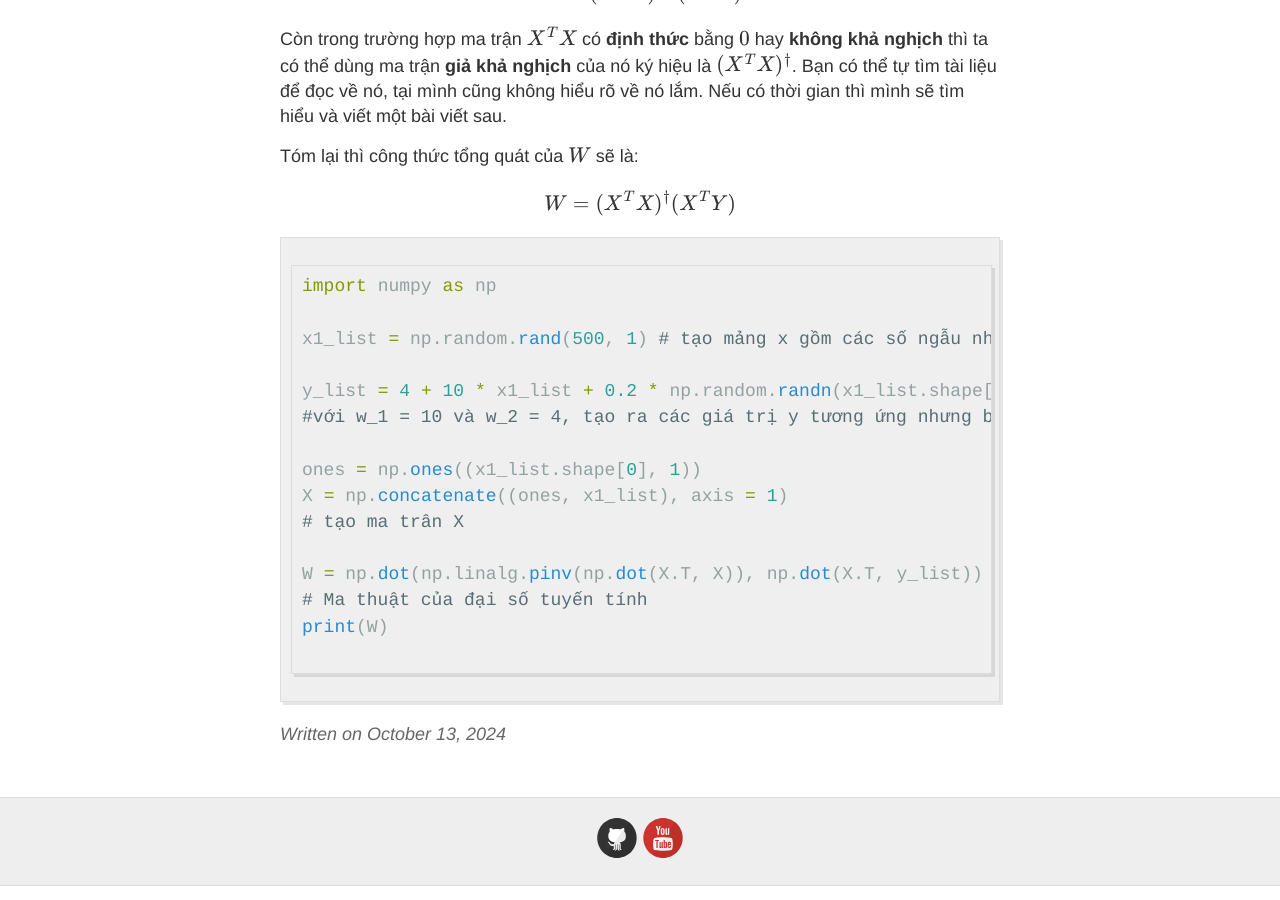
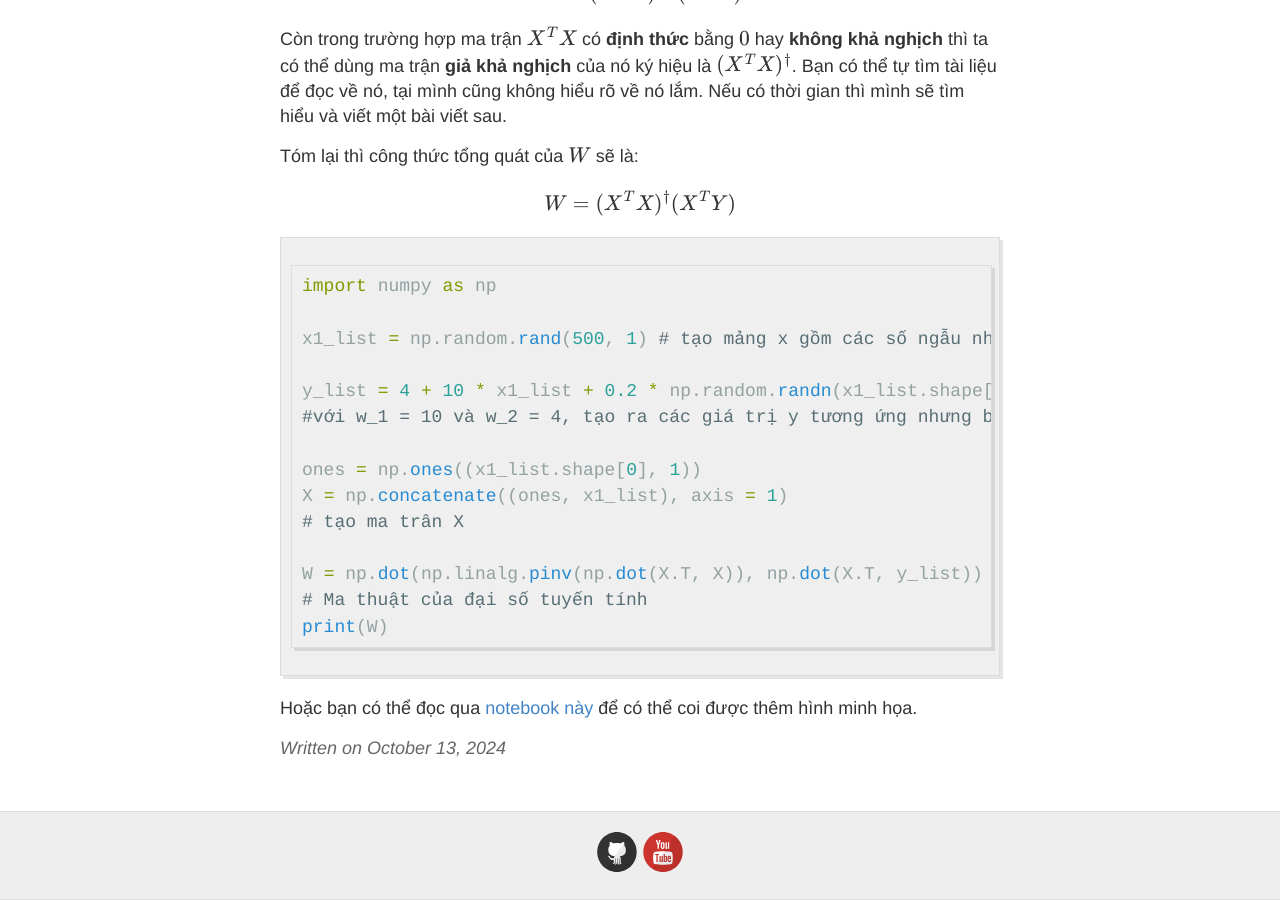
Before and after one commit to orz-lab/orz-lab.github.io, a Jekyll site: the page built from _posts/2024-10-13-Machine-Learning/2024-10-13-Machine-Learning.md, in a window 1280 px wide and 900 px high, scrolled down 3670 px. Built offline with Jekyll 4.4.1, drawn with Linux system fonts in a browser that asks for light colours; formulas are drawn with MathJax 3.

Commit message:
add notebook in linear regression

````diff
--- a/_posts/2024-10-13-Machine-Learning/2024-10-13-Machine-Learning.md
+++ b/_posts/2024-10-13-Machine-Learning/2024-10-13-Machine-Learning.md
@@ -154,5 +154,6 @@ X = np.concatenate((ones, x1_list), axis = 1)
 W = np.dot(np.linalg.pinv(np.dot(X.T, X)), np.dot(X.T, y_list))
 # Ma thuật của đại số tuyến tính
 print(W)
+```
 
-```
+Hoặc bạn có thể đọc qua [notebook này](https://github.com/orz-lab/orz-lab.github.io/blob/main/_posts/2024-10-13-Machine-Learning/Linear_Regression.ipynb) để có thể coi được thêm hình minh họa.
````
